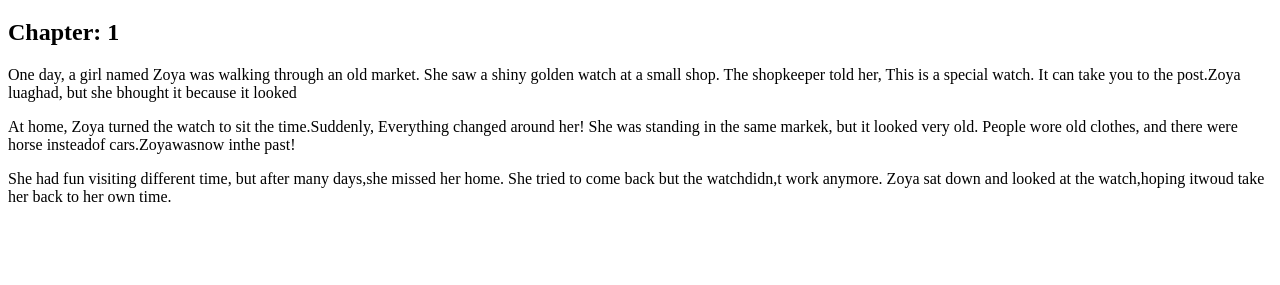
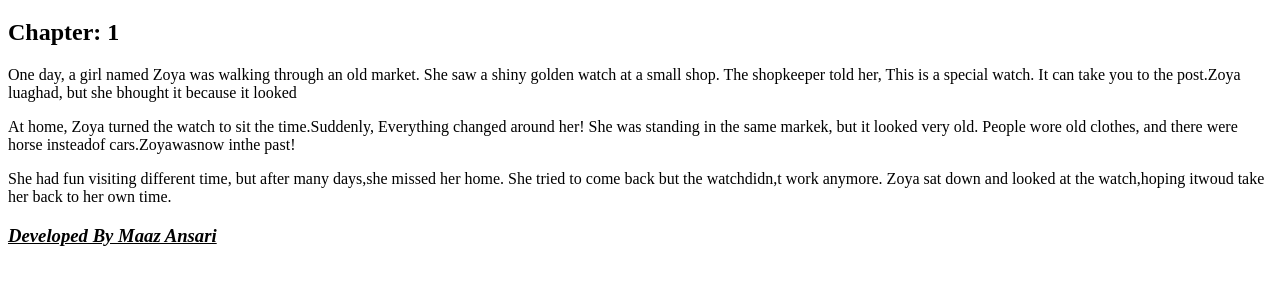
Before and after one commit to leadership1028/Assignment-1-Story-book, a plain HTML site: page story.html in a window 1280 px wide. Shown: the part 61-346 px from the top of the page. Drawn offline with Linux system fonts and the light colour scheme.

Commit message:
Add files via upload

```diff
--- a/story.html
+++ b/story.html
@@ -17,5 +17,12 @@
     <p>
         She had fun visiting different time, but after many days,she missed her home. She tried  to come back but the watchdidn,t work anymore. Zoya sat down and looked at the  watch,hoping itwoud take her back to her own time.
     </p>
+    <h3>
+        <i>
+            <u>
+                Developed By Maaz Ansari
+            </u>
+        </i>
+    </h3>
    </body>
  </html>
```
